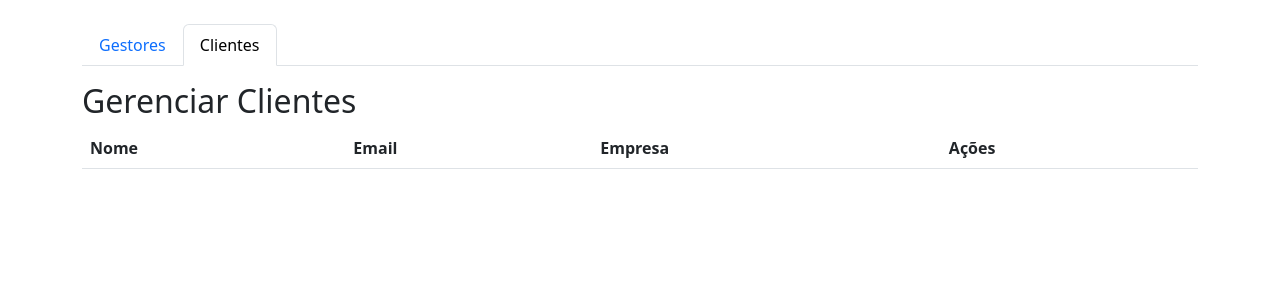
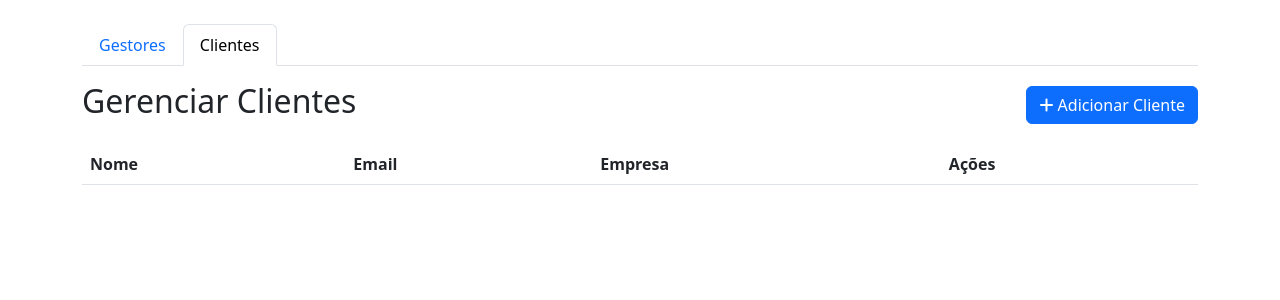
Before and after one commit to akhenatontelles/contabilidade, a PHP site: page /master_dashboard.php in a window 1280 px wide, after a click on "Clientes". Shown: the part 56-356 px from the top of the page. Run offline with PHP 8.4, Linux system fonts and the light colour scheme; the visitor is signed in with stand-in values (Sample User, id 1); data that the repository does not hold is empty.

Commit message:
Ok, I have added a button to register a customer on the Master dashboard.

```diff
--- a/assets/js/master.js
+++ b/assets/js/master.js
@@ -15,6 +15,27 @@ document.addEventListener('DOMContentLoaded', function() {
             if (data.success) {
                 listarGestores();
                 const modal = bootstrap.Modal.getInstance(document.getElementById('addGestorModal'));
+                modal.hide();
+                this.reset();
+            } else {
+                alert(data.message);
+            }
+        });
+    });
+
+    document.getElementById('add-cliente-form-master').addEventListener('submit', function(event) {
+        event.preventDefault();
+        const formData = new FormData(this);
+
+        fetch('api/adicionar_cliente.php', {
+            method: 'POST',
+            body: formData
+        })
+        .then(response => response.json())
+        .then(data => {
+            if (data.success) {
+                listarClientesMaster();
+                const modal = bootstrap.Modal.getInstance(document.getElementById('addClienteModal'));
                 modal.hide();
                 this.reset();
             } else {
--- a/master_dashboard.php
+++ b/master_dashboard.php
@@ -43,11 +43,11 @@ if (!isset($_SESSION['user_id']) || $_SESSION['user_tipo'] !== 'master') {
             <div class="tab-pane fade show active" id="gestores" role="tabpanel">
                 <div class="d-flex justify-content-between align-items-center mt-3">
                     <h2>Gerenciar Gestores</h2>
-                    <button class="btn btn-primary mb-3" data-bs-toggle="modal" data-bs-target="#addGestorModal">
+                    <button class="btn btn-primary" data-bs-toggle="modal" data-bs-target="#addGestorModal">
                         <i class="fas fa-plus"></i> Adicionar Gestor
                     </button>
                 </div>
-                <table class="table table-striped">
+                <table class="table table-striped mt-3">
                     <thead>
                         <tr>
                             <th>Nome</th>
@@ -64,8 +64,11 @@ if (!isset($_SESSION['user_id']) || $_SESSION['user_tipo'] !== 'master') {
             <div class="tab-pane fade" id="clientes" role="tabpanel">
                 <div class="d-flex justify-content-between align-items-center mt-3">
                     <h2>Gerenciar Clientes</h2>
+                    <button class="btn btn-primary" data-bs-toggle="modal" data-bs-target="#addClienteModal">
+                        <i class="fas fa-plus"></i> Adicionar Cliente
+                    </button>
                 </div>
-                <table class="table table-striped">
+                <table class="table table-striped mt-3">
                     <thead>
                         <tr>
                             <th>Nome</th>
@@ -92,29 +95,46 @@ if (!isset($_SESSION['user_id']) || $_SESSION['user_tipo'] !== 'master') {
                 </div>
                 <div class="modal-body">
                     <form id="add-gestor-form">
-                        <div class="mb-3">
-                            <label for="nome" class="form-label">Nome</label>
-                            <input type="text" class="form-control" id="nome" name="nome" required>
+                        <!-- Campos do formulário de gestor -->
+                    </form>
+                </div>
+            </div>
+        </div>
+    </div>
+
+    <!-- Modal Adicionar Cliente -->
+    <div class="modal fade" id="addClienteModal" tabindex="-1">
+        <div class="modal-dialog">
+            <div class="modal-content">
+                <div class="modal-header">
+                    <h5 class="modal-title">Adicionar Novo Cliente</h5>
+                    <button type="button" class="btn-close" data-bs-dismiss="modal"></button>
+                </div>
+                <div class="modal-body">
+                    <form id="add-cliente-form-master">
+                         <div class="mb-3">
+                            <label for="nome_cliente" class="form-label">Nome</label>
+                            <input type="text" class="form-control" id="nome_cliente" name="nome" required>
                         </div>
                         <div class="mb-3">
-                            <label for="email" class="form-label">Email</label>
-                            <input type="email" class="form-control" id="email" name="email" required>
+                            <label for="email_cliente" class="form-label">Email</label>
+                            <input type="email" class="form-control" id="email_cliente" name="email" required>
                         </div>
                         <div class="mb-3">
-                            <label for="senha" class="form-label">Senha</label>
-                            <input type="password" class="form-control" id="senha" name="senha" required>
+                            <label for="senha_cliente" class="form-label">Senha</label>
+                            <input type="password" class="form-control" id="senha_cliente" name="senha" required>
                         </div>
                         <div class="mb-3">
-                            <label for="telefone" class="form-label">Telefone</label>
-                            <input type="text" class="form-control" id="telefone" name="telefone">
+                            <label for="telefone_cliente" class="form-label">Telefone</label>
+                            <input type="text" class="form-control" id="telefone_cliente" name="telefone">
                         </div>
                         <div class="mb-3">
-                            <label for="whatsapp" class="form-label">WhatsApp</label>
-                            <input type="text" class="form-control" id="whatsapp" name="whatsapp">
+                            <label for="whatsapp_cliente" class="form-label">WhatsApp</label>
+                            <input type="text" class="form-control" id="whatsapp_cliente" name="whatsapp">
                         </div>
                         <div class="mb-3">
-                            <label for="empresa" class="form-label">Empresa</label>
-                            <input type="text" class="form-control" id="empresa" name="empresa">
+                            <label for="empresa_cliente" class="form-label">Empresa</label>
+                            <input type="text" class="form-control" id="empresa_cliente" name="empresa">
                         </div>
                         <button type="submit" class="btn btn-primary">Salvar</button>
                     </form>
```
